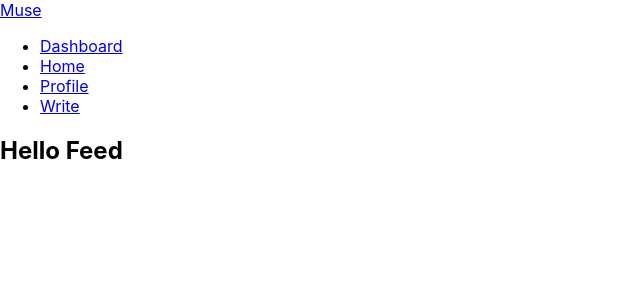
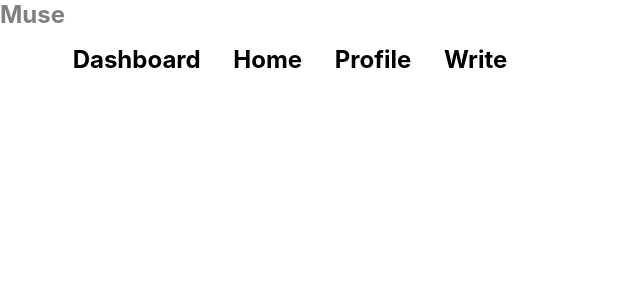
Before and after one commit to EstefanHu/MuseMockIII, a React (Create React App) app in the folder client/: page / in a window 1280 px wide. Shown: the top 300 px of the page, without its empty margins (0-640 px from the left). Built offline with nearby package versions, Linux system fonts and the light colour scheme.

Commit message:
Correcting git merging problem

```diff
--- a/client/src/index.css
+++ b/client/src/index.css
@@ -7,7 +7,29 @@
   -moz-osx-font-smoothing: grayscale;
 }
 
-code {
-  font-family: source-code-pro, Menlo, Monaco, Consolas, 'Courier New',
-    monospace;
+nav {
+  position: fixed;
+  top: 0;
+  left: 0;
+  right: 0;
+  height: 55px;
+  background-color: white;
 }
+
+nav ul {
+  display: flex;
+  justify-content: space-evenly;
+  width: 500px;
+  list-style: none;
+}
+
+nav a {
+  color: black;
+  text-decoration: none;
+  font-weight: bold;
+  font-size: 1.5rem;
+}
+
+nav a:hover {
+  color: grey;
+}
```
